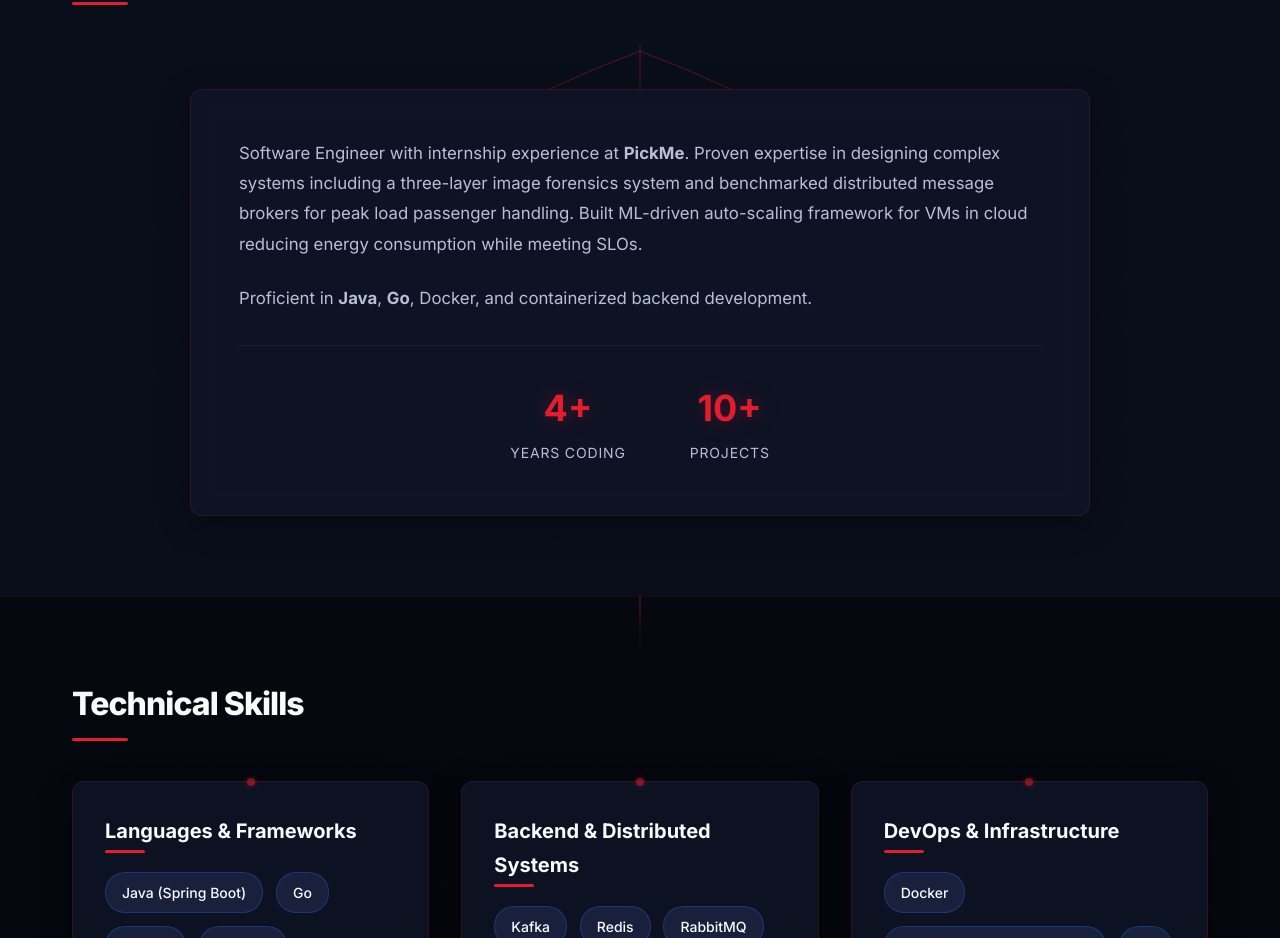
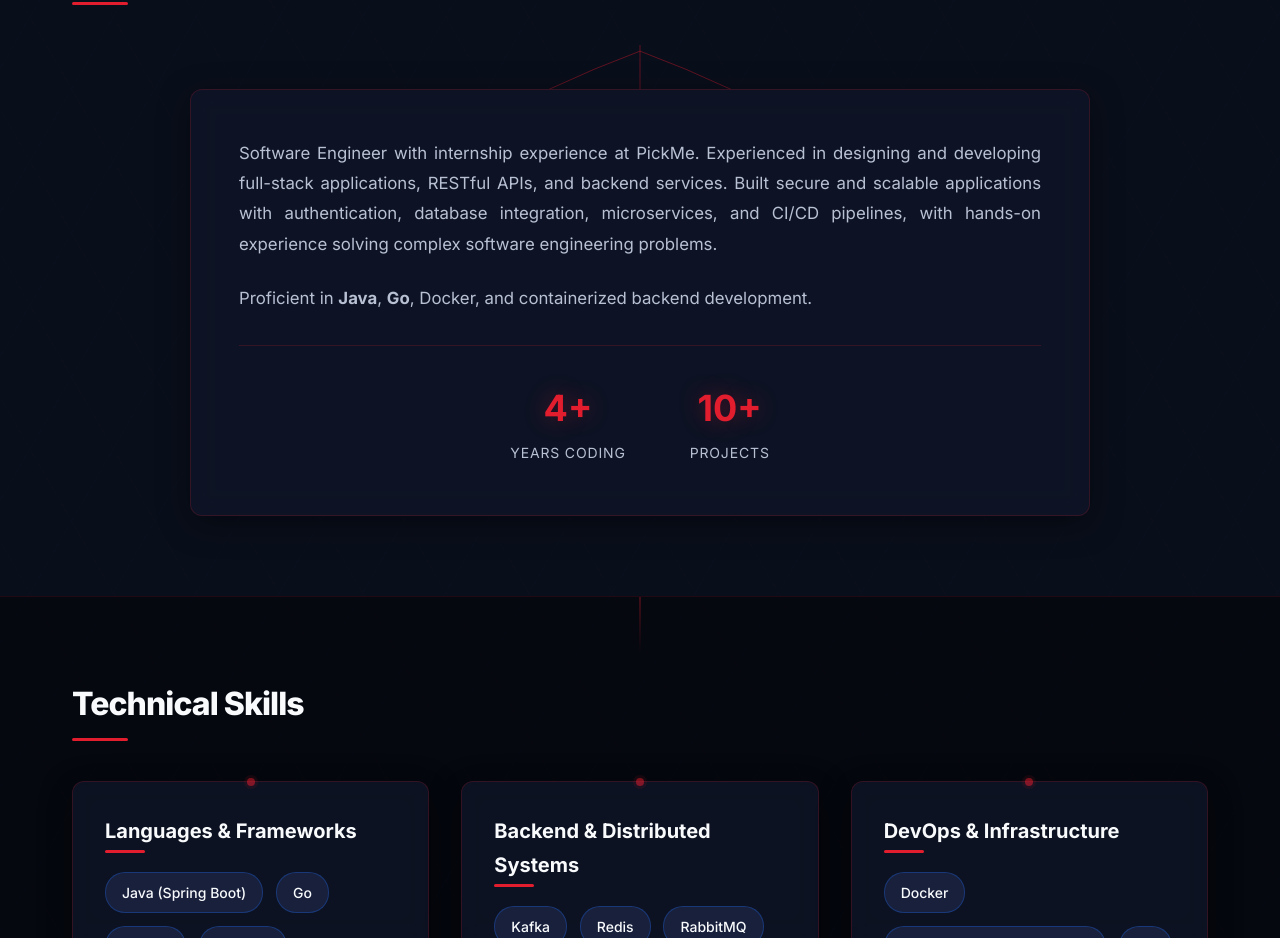
Before and after one commit to T-Luxshan/Portfolio, a React (Vite) app: page / in a window 1280 px wide. Shown: the part 940-1878 px from the top of the page. Built offline with nearby package versions, Linux system fonts and the light colour scheme.

Commit message:
about content changed

```diff
--- a/src/components/About.css
+++ b/src/components/About.css
@@ -38,6 +38,7 @@
     color: var(--text-secondary);
     margin-bottom: 1.5rem;
     line-height: 1.8;
+    text-align: justify;
 }
 
 .about-stats {
--- a/src/components/About.jsx
+++ b/src/components/About.jsx
@@ -18,10 +18,10 @@ const About = () => {
 
                     <div className="glass-panel about-content">
                         <p>
-                            Software Engineer with internship experience at <strong>PickMe</strong>. Proven expertise in designing
-                            complex systems including a three-layer image forensics system and benchmarked distributed message brokers
-                            for peak load passenger handling. Built ML-driven auto-scaling framework for VMs in cloud reducing energy
-                            consumption while meeting SLOs.
+                        Software Engineer with internship experience at PickMe. Experienced in designing and developing
+                        full-stack applications, RESTful APIs, and backend services. Built secure and scalable applications
+                        with authentication, database integration, microservices, and CI/CD pipelines, with hands-on
+                        experience solving complex software engineering problems.
                         </p>
                         <p>
                             Proficient in <strong>Java</strong>, <strong>Go</strong>, Docker, and containerized backend development.
```
